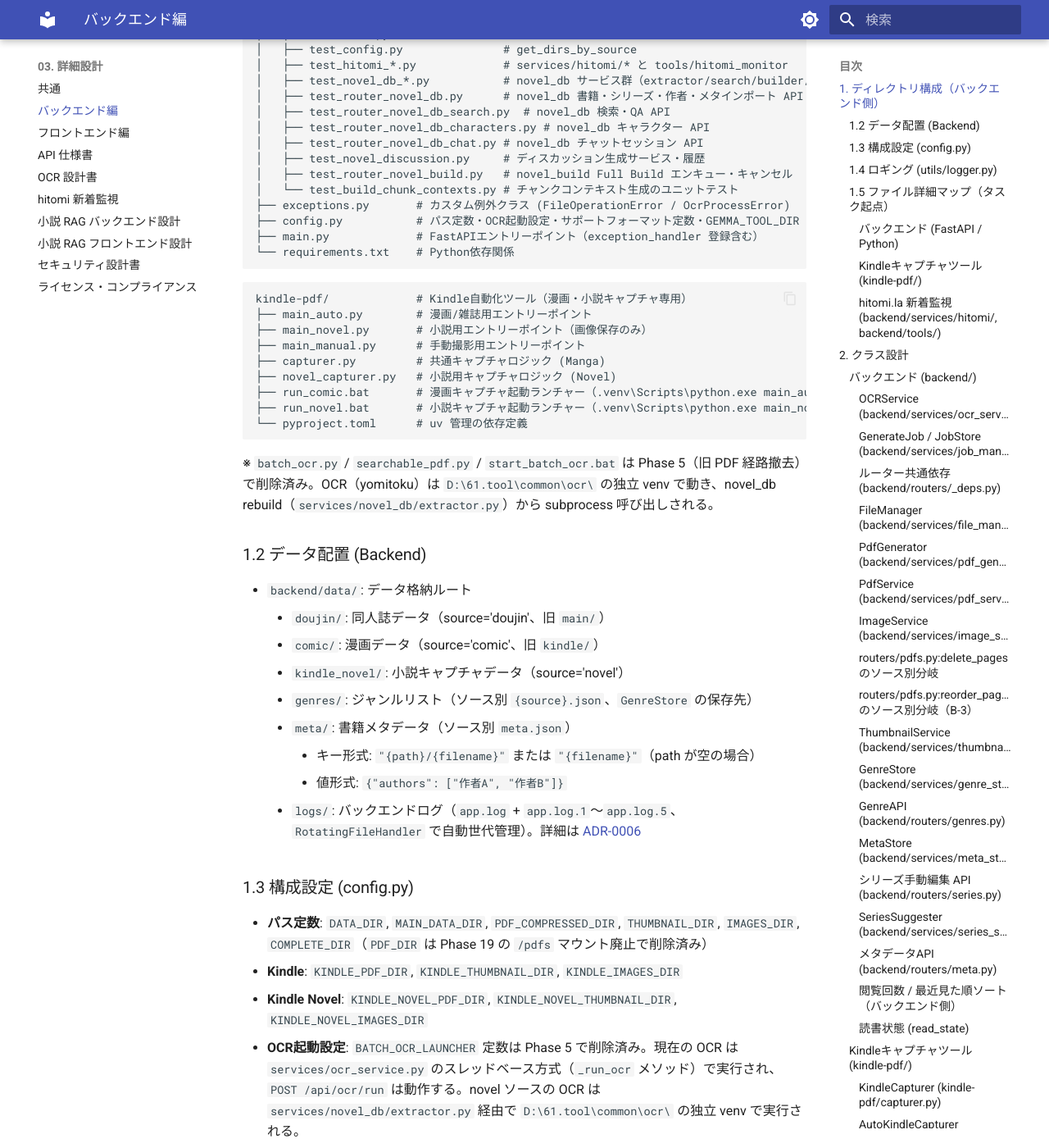
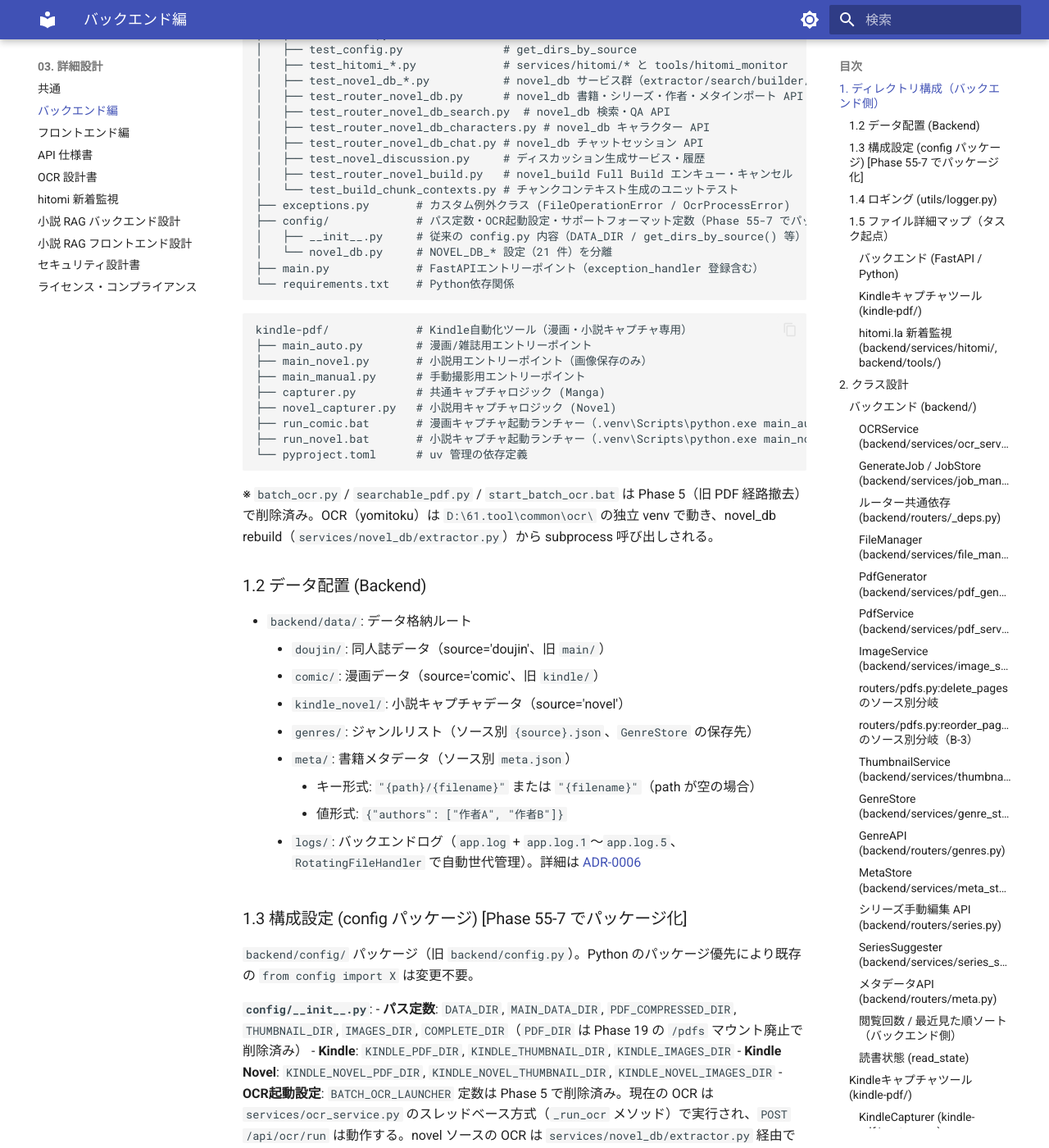
Before and after one commit to kkmmyr/Pic2PDF_Viewer, an MkDocs documentation site: the page built from docs/03_詳細設計/詳細設計書_バックエンド編.md, in a window 1280 px wide and 1400 px high, scrolled down 2102 px. Shown: the whole window at 82% size. Built offline with MkDocs 1.6.1 and Material for MkDocs 9.7.7, drawn with Linux system fonts in a browser that asks for light colours; some of the changed text lies outside the part shown.

Commit message:
docs: Phase 55 設計書反映（retrieval.py・config パッケージ・should_skip_context）
小説テキスト検索・RAG機能_バックエンド設計.md:
- アーキテクチャ図に retrieval.py を追加
- ディレクトリ構成に retrieval.py・contextualizer/search の Phase 55 改良を記載
- _should_skip_context → should_skip_context（パブリック化）に訂正

詳細設計書_バックエンド編.md:
- §1.1 ツリー: config.py → config/ パッケージ（__init__.py + novel_db.py）に更新
- §1.3: 構成設定の説明を config パッケージ構成に刷新

Co-Authored-By: Claude Sonnet 4.6 <noreply@anthropic.com>

````diff
--- a/docs/03_詳細設計/詳細設計書_バックエンド編.md
+++ b/docs/03_詳細設計/詳細設計書_バックエンド編.md
@@ -105,7 +105,9 @@ backend/
 │   ├── test_router_novel_build.py   # novel_build Full Build エンキュー・キャンセル
 │   └── test_build_chunk_contexts.py # チャンクコンテキスト生成のユニットテスト
 ├── exceptions.py       # カスタム例外クラス (FileOperationError / OcrProcessError)
-├── config.py           # パス定数・OCR起動設定・サポートフォーマット定数・GEMMA_TOOL_DIR
+├── config/             # パス定数・OCR起動設定・サポートフォーマット定数（Phase 55-7 でパッケージ化）
+│   ├── __init__.py     # 従来の config.py 内容（DATA_DIR / get_dirs_by_source() 等）+ from .novel_db import *
+│   └── novel_db.py     # NOVEL_DB_* 設定（21 件）を分離
 ├── main.py             # FastAPIエントリーポイント（exception_handler 登録含む）
 └── requirements.txt    # Python依存関係
 ```
@@ -134,7 +136,11 @@ kindle-pdf/             # Kindle自動化ツール（漫画・小説キャプチ
         - 値形式: `{"authors": ["作者A", "作者B"]}`
     - `logs/`: バックエンドログ（`app.log` + `app.log.1`〜`app.log.5`、`RotatingFileHandler` で自動世代管理）。詳細は [ADR-0006](../02_基本設計/ADR/0006_backend-log-file-persistence.md)
 
-### 1.3 構成設定 (config.py)
+### 1.3 構成設定 (config パッケージ) [Phase 55-7 でパッケージ化]
+
+`backend/config/` パッケージ（旧 `backend/config.py`）。Python のパッケージ優先により既存の `from config import X` は変更不要。
+
+**`config/__init__.py`**:
 - **パス定数**: `DATA_DIR`, `MAIN_DATA_DIR`, `PDF_COMPRESSED_DIR`, `THUMBNAIL_DIR`, `IMAGES_DIR`, `COMPLETE_DIR`（`PDF_DIR` は Phase 19 の `/pdfs` マウント廃止で削除済み）
 - **Kindle**: `KINDLE_PDF_DIR`, `KINDLE_THUMBNAIL_DIR`, `KINDLE_IMAGES_DIR`
 - **Kindle Novel**: `KINDLE_NOVEL_PDF_DIR`, `KINDLE_NOVEL_THUMBNAIL_DIR`, `KINDLE_NOVEL_IMAGES_DIR`
@@ -142,6 +148,8 @@ kindle-pdf/             # Kindle自動化ツール（漫画・小説キャプチ
 - **フロントエンド配信**: `FRONTEND_DIST_DIR` — `frontend/dist/` の絶対パス。リリースモード起動時に存在すれば `main.py` が SPA を同一オリジンで配信する。
 - **サポートフォーマット**: `SUPPORTED_IMAGE_FORMATS`, `SUPPORTED_WEBP_FORMAT`, `SUPPORTED_ZIP_FORMAT`
 - **数値定数**: `THUMBNAIL_HEIGHT`, `JOB_MAX_JOBS`, `OCR_LOG_MAXLEN`, `ZIP_MAX_ENTRIES`, `ZIP_MAX_PER_FILE_BYTES`, `ZIP_MAX_TOTAL_UNCOMPRESSED_BYTES`（後 3 つは zip bomb 対策の上限値、[セキュリティ設計書 §2-5](セキュリティ設計書.md) 参照）
+
+**`config/novel_db.py`**: `NOVEL_DB_*` 設定 21 件（Ollama URL / embedding / LLM モデル / QA パラメータ等）を env から読む。`__init__.py` が `from .novel_db import *` で再エクスポートするため、利用側の import は変わらない。
 
 ### 1.4 ロギング (utils/logger.py)
 
````
Also changed, not shown: docs/03_詳細設計/小説テキスト検索・RAG機能_バックエンド設計.md (+5 -3 lines).
